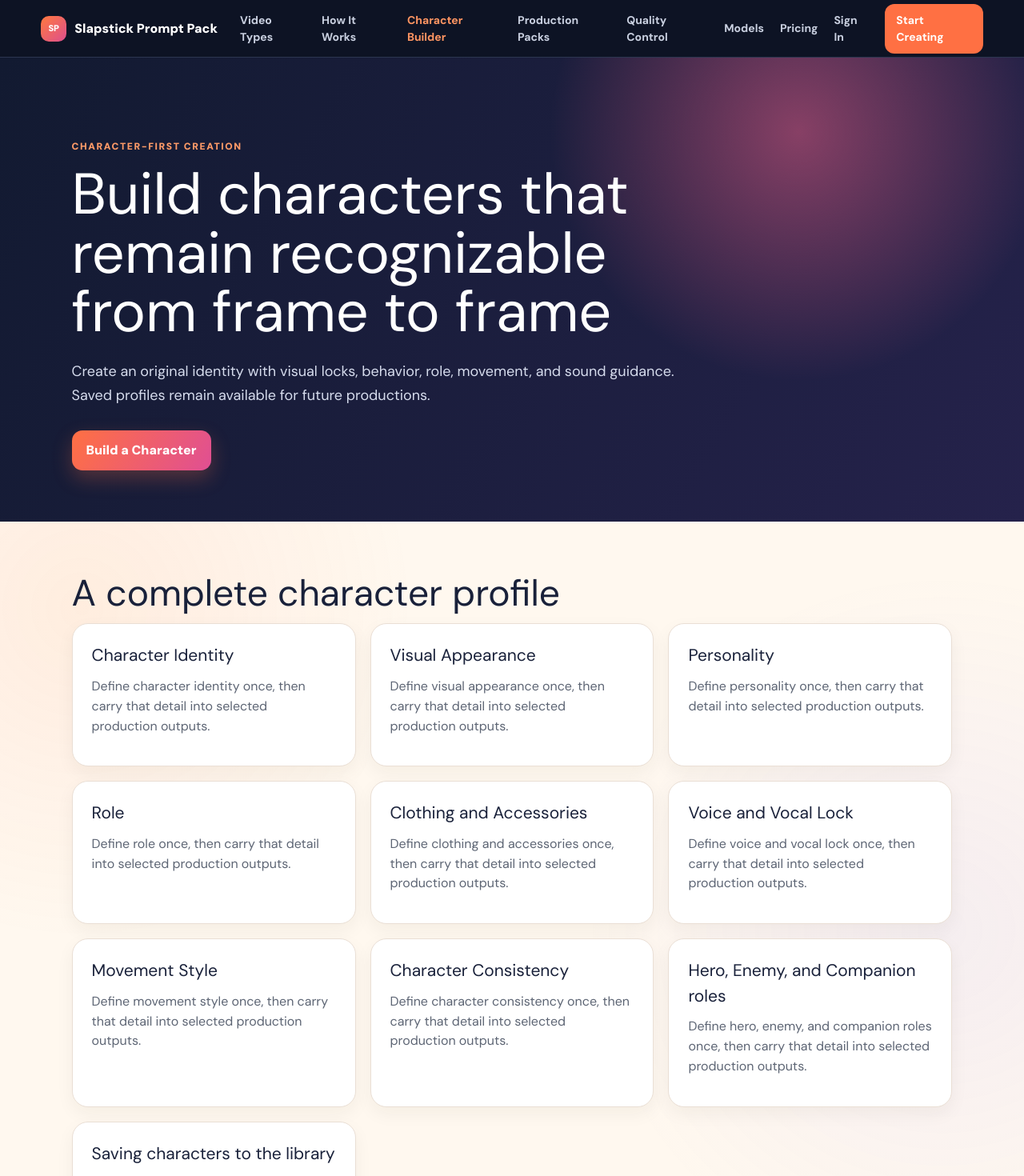
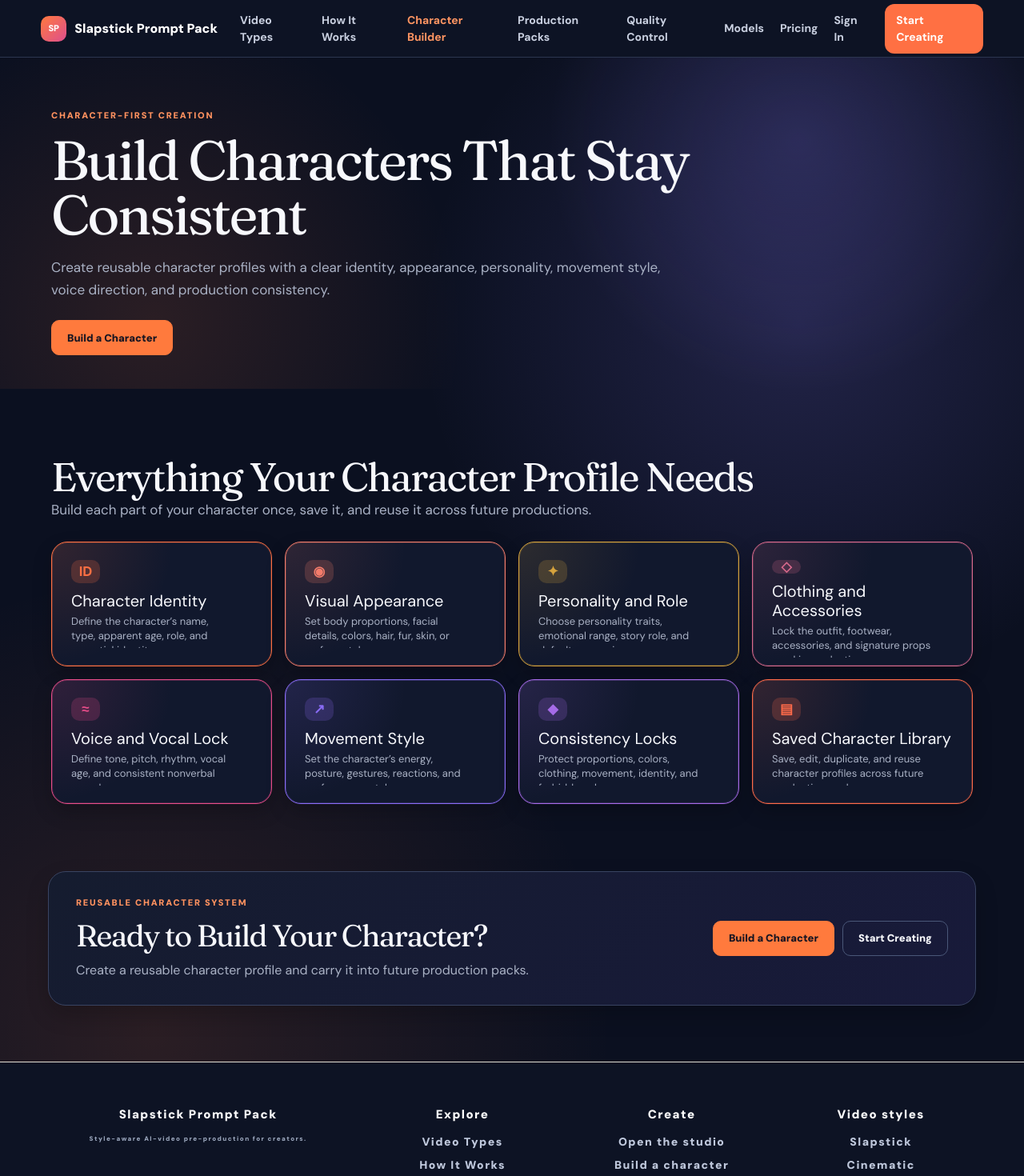
Before and after one commit to saifalrikaby1-png/slapstick-prompt-pack, a Next.js app: page /character-builder in a window 1280 px wide. Shown: the top 1470 px of the page at 80% size. Built offline with nearby package versions, Linux system fonts and the light colour scheme.

Commit message:
Apply homepage design and Video Type block sizing to Character Builder

```diff
--- /dev/null
+++ b/app/character-builder-public.tsx
@@ -0,0 +1,45 @@
+import Link from "next/link";
+import type { CSSProperties } from "react";
+import { PublicFooter, PublicHeader } from "./public-site";
+import compact from "./marketing-compact.module.css";
+
+const characterFeatures = [
+  { id: "identity", icon: "ID", title: "Character Identity", description: "Define the character’s name, type, apparent age, role, and essential identity.", accent: "#FF7043", tint: "rgb(255 112 67 / 14%)" },
+  { id: "appearance", icon: "◉", title: "Visual Appearance", description: "Set body proportions, facial details, colors, hair, fur, skin, or surface style.", accent: "#F47C6B", tint: "rgb(244 124 107 / 13%)" },
+  { id: "personality", icon: "✦", title: "Personality and Role", description: "Choose personality traits, emotional range, story role, and default expression.", accent: "#D6A33D", tint: "rgb(214 163 61 / 14%)" },
+  { id: "clothing", icon: "◇", title: "Clothing and Accessories", description: "Lock the outfit, footwear, accessories, and signature props used in production.", accent: "#D96A8D", tint: "rgb(217 106 141 / 14%)" },
+  { id: "voice", icon: "≈", title: "Voice and Vocal Lock", description: "Define tone, pitch, rhythm, vocal age, and consistent nonverbal sounds.", accent: "#E84D8A", tint: "rgb(232 77 138 / 14%)" },
+  { id: "movement", icon: "↗", title: "Movement Style", description: "Set the character’s energy, posture, gestures, reactions, and performance style.", accent: "#8A6CF6", tint: "rgb(138 108 246 / 14%)" },
+  { id: "locks", icon: "◆", title: "Consistency Locks", description: "Protect proportions, colors, clothing, movement, identity, and forbidden changes.", accent: "#A66BE8", tint: "rgb(166 107 232 / 14%)" },
+  { id: "library", icon: "▤", title: "Saved Character Library", description: "Save, edit, duplicate, and reuse character profiles across future production packs.", accent: "#FF6B4A", tint: "rgb(255 107 74 / 14%)" },
+] as const;
+
+function CharacterFeatureCard({ feature }: { feature: (typeof characterFeatures)[number] }) {
+  return <article className={compact.characterFeatureCard} style={{ "--feature-accent": feature.accent, "--feature-tint": feature.tint, "--feature-surface": "#11182d" } as CSSProperties}>
+    <span className={compact.characterFeatureIcon} aria-hidden="true">{feature.icon}</span>
+    <h3>{feature.title}</h3>
+    <p>{feature.description}</p>
+  </article>;
+}
+
+export function CharacterBuilderPublicPage() {
+  return <main className={`marketing-shell ${compact.characterBuilderPage}`}>
+    <PublicHeader />
+    <section className={compact.characterBuilderHero}>
+      <p className="eyebrow">CHARACTER-FIRST CREATION</p>
+      <h1>Build Characters That Stay Consistent</h1>
+      <p className="hero-copy">Create reusable character profiles with a clear identity, appearance, personality, movement style, voice direction, and production consistency.</p>
+      <div className={compact.characterBuilderHeroAction}><Link className="marketing-button" href="/character-builder/create">Build a Character</Link></div>
+    </section>
+    <section className={`marketing-section ${compact.characterFeatureSection}`}>
+      <h2>Everything Your Character Profile Needs</h2>
+      <p className="section-copy">Build each part of your character once, save it, and reuse it across future productions.</p>
+      <div className={compact.characterFeatureGrid}>{characterFeatures.map((feature) => <CharacterFeatureCard key={feature.id} feature={feature} />)}</div>
+    </section>
+    <section className={compact.characterBuilderCta}>
+      <div><p className="eyebrow">REUSABLE CHARACTER SYSTEM</p><h2>Ready to Build Your Character?</h2><p>Create a reusable character profile and carry it into future production packs.</p></div>
+      <div><Link className="marketing-button" href="/character-builder/create">Build a Character</Link><Link className="marketing-button secondary" href="/create">Start Creating</Link></div>
+    </section>
+    <PublicFooter />
+  </main>;
+}
--- a/app/character-builder/page.tsx
+++ b/app/character-builder/page.tsx
@@ -1,2 +1,2 @@
-import { CharacterBuilderPage } from "../public-page-content";
-export default function Page() { return <CharacterBuilderPage />; }
+import { CharacterBuilderPublicPage } from "../character-builder-public";
+export default function Page() { return <CharacterBuilderPublicPage />; }
--- a/app/marketing-compact.module.css
+++ b/app/marketing-compact.module.css
@@ -44,8 +44,25 @@
 .workflowCard h3 { display: flex; align-items: flex-start; min-height: 46px; margin: 0; color: #F7F8FC; font-family: var(--font-dm), system-ui, sans-serif; font-size: 19px; font-weight: 650; line-height: 1.18; letter-spacing: -.015em; }
 .workflowCard p { margin: 8px 0 0; color: #AAB2C5; font-family: var(--font-dm), system-ui, sans-serif; font-size: 14px; font-weight: 400; letter-spacing: 0; line-height: 1.42; }
 .workflowAction { display: flex; justify-content: center; margin-top: 34px; }
+.characterBuilderPage { min-height: 100vh; background: radial-gradient(circle at 78% 25%, #8B7CFF2e, transparent 30%), radial-gradient(circle at 15% 80%, #FF7A3D21, transparent 34%), #0B1020; }
+.characterBuilderHero { max-width: 1320px; margin: 0 auto; padding: 64px clamp(20px, 5vw, 80px) 42px; background: radial-gradient(circle at 78% 25%, #8B7CFF2e, transparent 30%), radial-gradient(circle at 15% 80%, #FF7A3D21, transparent 34%); }
+.characterBuilderHero h1, .characterFeatureSection > h2, .characterBuilderCta h2 { margin: 0; font-family: var(--font-fraunces), serif; letter-spacing: -.04em; }
+.characterBuilderHero h1 { max-width: 840px; font-size: clamp(42px, 5.4vw, 75px); line-height: .99; }
+.characterBuilderHero :global(.hero-copy) { max-width: 790px; margin: 18px 0 0; }
+.characterBuilderHeroAction { margin-top: 24px; }
+.characterFeatureSection > h2 { font-size: clamp(30px, 4vw, 50px); line-height: 1.05; }
+.characterFeatureGrid { display: grid; grid-template-columns: repeat(4, minmax(0, 1fr)); align-items: stretch; gap: 16px; margin-top: 26px; }
+.characterFeatureCard { composes: styleCard; display: flex; flex-direction: column; box-sizing: border-box; border: 1px solid var(--feature-accent); background: radial-gradient(circle at top left, var(--feature-tint), transparent 48%), var(--feature-surface); box-shadow: inset 0 0 0 1px color-mix(in srgb, var(--feature-accent) 24%, transparent), 0 10px 24px #0003; }
+.characterFeatureCard:hover { border-color: var(--feature-accent); background: radial-gradient(circle at top left, var(--feature-tint), transparent 48%), var(--feature-surface); box-shadow: inset 0 0 0 1px color-mix(in srgb, var(--feature-accent) 48%, transparent), 0 16px 32px var(--feature-tint); }
+.characterFeatureIcon { display: grid; place-items: center; width: 36px; height: 36px; border-radius: 10px; background: color-mix(in srgb, var(--feature-accent) 20%, transparent); color: var(--feature-accent); font-size: 17px; font-weight: 800; line-height: 1; }
+.characterFeatureCard h3 { margin: 10px 0 5px; color: #F7F8FC; font-family: var(--font-dm), system-ui, sans-serif; font-size: 20px; line-height: 1.2; }
+.characterFeatureCard p { margin: 0; color: #AAB2C5; font-family: var(--font-dm), system-ui, sans-serif; font-size: 13px; line-height: 1.4; }
+.characterBuilderCta { display: flex; align-items: center; justify-content: space-between; gap: 30px; max-width: 1160px; margin: 0 auto 70px; padding: 30px 34px; border: 1px solid #394462; border-radius: 22px; background: linear-gradient(135deg, #151C2F, #181A3A); box-shadow: 0 12px 28px #0003; }
+.characterBuilderCta h2 { font-size: clamp(26px, 3vw, 38px); line-height: 1.1; }
+.characterBuilderCta p:not(:global(.eyebrow)) { max-width: 650px; margin: 10px 0 0; color: #AAB2C5; line-height: 1.55; }
+.characterBuilderCta > div:last-child { display: flex; flex-wrap: wrap; justify-content: flex-end; gap: 10px; }
 
-@media (max-width: 1050px) { .hero { padding-top: 54px; padding-bottom: 48px; } .styleGrid { grid-template-columns: repeat(2, minmax(0, 1fr)); } .styleCard { min-height: 164px; height: 164px; max-height: 164px; } .workflowGrid { grid-template-columns: repeat(2, minmax(0, 1fr)); } .workflowSection > h2 { font-size: 36px; } }
+@media (max-width: 1050px) { .hero { padding-top: 54px; padding-bottom: 48px; } .styleGrid { grid-template-columns: repeat(2, minmax(0, 1fr)); } .styleCard { min-height: 164px; height: 164px; max-height: 164px; } .workflowGrid, .characterFeatureGrid { grid-template-columns: repeat(2, minmax(0, 1fr)); } .workflowSection > h2 { font-size: 36px; } }
 @media (max-width: 640px) {
   .howItWorksHero { padding: 46px 20px 36px; }
   .howItWorksHero :global(h1) { font-size: clamp(39px, 12vw, 53px); }
@@ -54,6 +71,13 @@
   .workflowCard { min-height: 0; height: auto; padding: 18px 20px; }
   .workflowCard h3 { font-size: 18px; line-height: 1.2; }
   .workflowCard p { font-size: 14px; line-height: 1.45; }
+  .characterBuilderHero { padding: 46px 20px 36px; }
+  .characterBuilderHero h1 { font-size: clamp(39px, 12vw, 53px); }
+  .characterFeatureGrid { grid-template-columns: 1fr; align-items: start; gap: 14px; margin-top: 22px; }
+  .characterFeatureCard { min-height: 0; height: auto; padding: 18px 20px; }
+  .characterFeatureCard h3 { font-size: 19px; }
+  .characterBuilderCta { display: block; margin: 0 20px 44px; padding: 25px; }
+  .characterBuilderCta > div:last-child { justify-content: flex-start; margin-top: 22px; }
   .videoTypesHero { padding: 46px 20px 36px; }
   .videoTypesHero :global(h1) { font-size: clamp(39px, 12vw, 53px); }
   .videoTypesCta { display: block; margin: 0 20px 44px; padding: 25px; }
```
